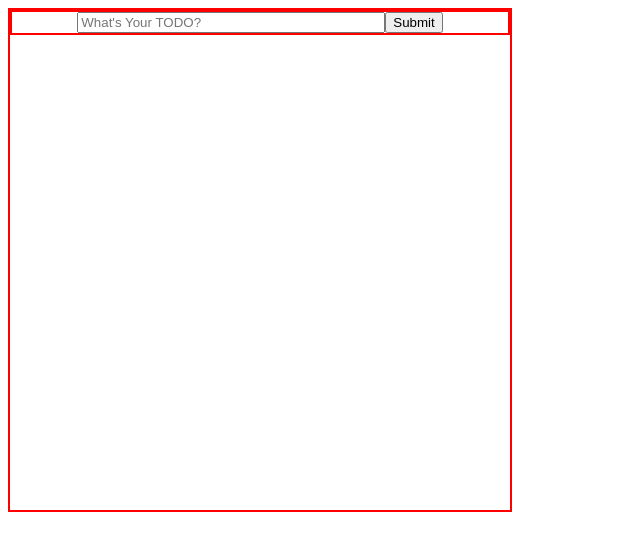
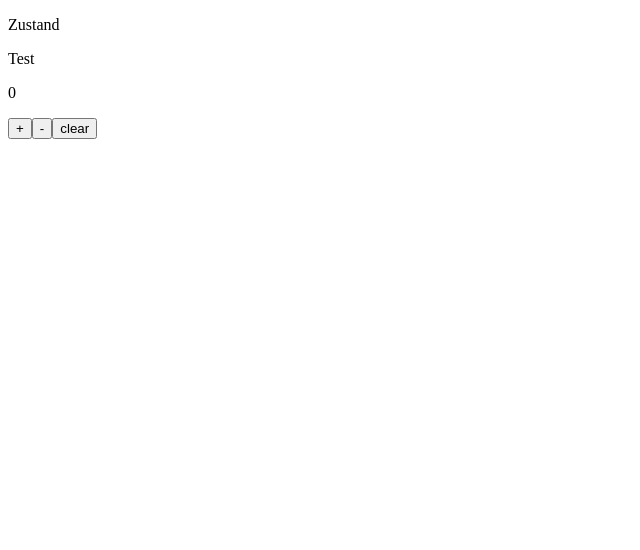
Before and after one commit to nanajin/ToDoList_ts, a React (Create React App) app: page / in a window 1280 px wide. Shown: the top 550 px of the page, without its empty margins (0-640 px from the left). Built offline with nearby package versions, Linux system fonts and the light colour scheme.

Commit message:
FEAT: 상태관리 파일 추가

```diff
--- a/package.json
+++ b/package.json
@@ -16,7 +16,8 @@
     "react-icons": "^4.7.1",
     "react-scripts": "5.0.1",
     "typescript": "^4.9.4",
-    "web-vitals": "^2.1.4"
+    "web-vitals": "^2.1.4",
+    "zustand": "^4.1.5"
   },
   "scripts": {
     "start": "react-scripts start",
--- /dev/null
+++ b/src/Test.tsx
@@ -0,0 +1,28 @@
+import React, {useEffect} from 'react';
+import { usePerson, useStore, useStoreTest } from './store/store';
+// import useStore, useStorePerson from './store/store';
+const Test = () => {
+  const {name, age, greeting} = usePerson();
+  const {bears, increasePopulation, decreasePopulation, removeAllBears} = useStore();
+  const updateName = usePerson(state=>state.updateName);
+  // useStorePerson.setState({ name: "mijin", greeting: "hello"});
+  console.log(name, age, greeting);
+  useEffect(()=>{
+    updateName("mijin");
+  },[]);
+  // updateName("mijin");
+  // console.log(`bears: ${bears}`);
+  return (
+    <div>
+      <p>Zustand</p>
+      <p>Test</p>
+      {/* <p>{name}</p> */}
+      <p>{bears}</p>
+      <button onClick={increasePopulation}>+</button>
+      <button onClick={decreasePopulation}>-</button>
+      <button onClick={removeAllBears}>clear</button>
+    </div>
+  );
+};
+
+export default Test;
--- a/src/ToDoList.tsx
+++ b/src/ToDoList.tsx
@@ -1,6 +1,6 @@
 import React, { useEffect, useState } from 'react';
 import "./ToDoList.scss";
-import {BiTrash, BiEditAlt, BiCheckSquare} from "react-icons/bi";
+import {BiTrash, BiEditAlt} from "react-icons/bi";
 
 function ToDoList() {
   const [todo, setTodo] = useState("");
--- a/src/index.tsx
+++ b/src/index.tsx
@@ -1,12 +1,14 @@
 import React from 'react';
 import ReactDOM from 'react-dom/client';
+import Test from './Test';
 import ToDoList from './ToDoList';
 
 const root = ReactDOM.createRoot(
   document.getElementById('root') as HTMLElement
 );
 root.render(
-  <React.StrictMode>
-    <ToDoList />
-  </React.StrictMode>
+  <>
+    {/* <ToDoList /> */}
+    <Test/>
+  </>
 );
--- /dev/null
+++ b/src/store/store.ts
@@ -0,0 +1,50 @@
+import React from 'react';
+import create from 'zustand';
+
+// test용 state
+interface State{
+  bears: number;
+  increasePopulation: ()=>void;
+  decreasePopulation: ()=>void;
+  removeAllBears: ()=>void;
+}
+interface Person{
+  name: string;
+  age: number;
+  greeting: string;
+}
+interface Update{
+  updateName: (name: Person['name']) => void;
+  updateAge: (name: Person['age']) => void;
+  updateGreeting: (name: Person['greeting']) => void;
+}
+export const useStore = create<State>(set => ({
+  bears: 0,
+  increasePopulation: ()=>set((state)=>({bears: state.bears+1})),
+  decreasePopulation: ()=>set((state)=>({bears: state.bears-1})),
+  removeAllBears: ()=>set({bears:0}),
+}));
+export const usePerson = create<Person&Update>(set => ({
+  name: "anony",
+  age: 0,
+  greeting: "hi",
+  updateName: (name)=>set(()=>({name: name})),
+  updateAge: (age)=>set(()=>({age: age})),
+  updateGreeting: (greeting)=>set(()=>({greeting: greeting})),
+}));
+
+interface SelectContentState { //ts를 사용하기때문에 타입지정이 필요.js사용시 미사용 코드
+  selectContent: number;
+  setSelectContent: (select: number) => void;
+}
+
+// create를 이용해서 store을 생상헐 수 있으며, 다수의 store도 생성 가능하다.
+export const useStoreTest = create<SelectContentState>((set) => ({
+  // create 함수의 매개변수로 콜백함수를 받는데 이 콜백함수의  return객체에 state,
+  // setState를 넣는다.
+  selectContent: window.localStorage.getItem('select') ?
+  	Number(window.localStorage.getItem('select')) : 0,
+  setSelectContent: (select) => {
+    set((state) => ({ ...state, selectContent: select }));
+  },
+}));
```
Also changed, not shown: 1 other file (tests, documents, lock files or other folders).
